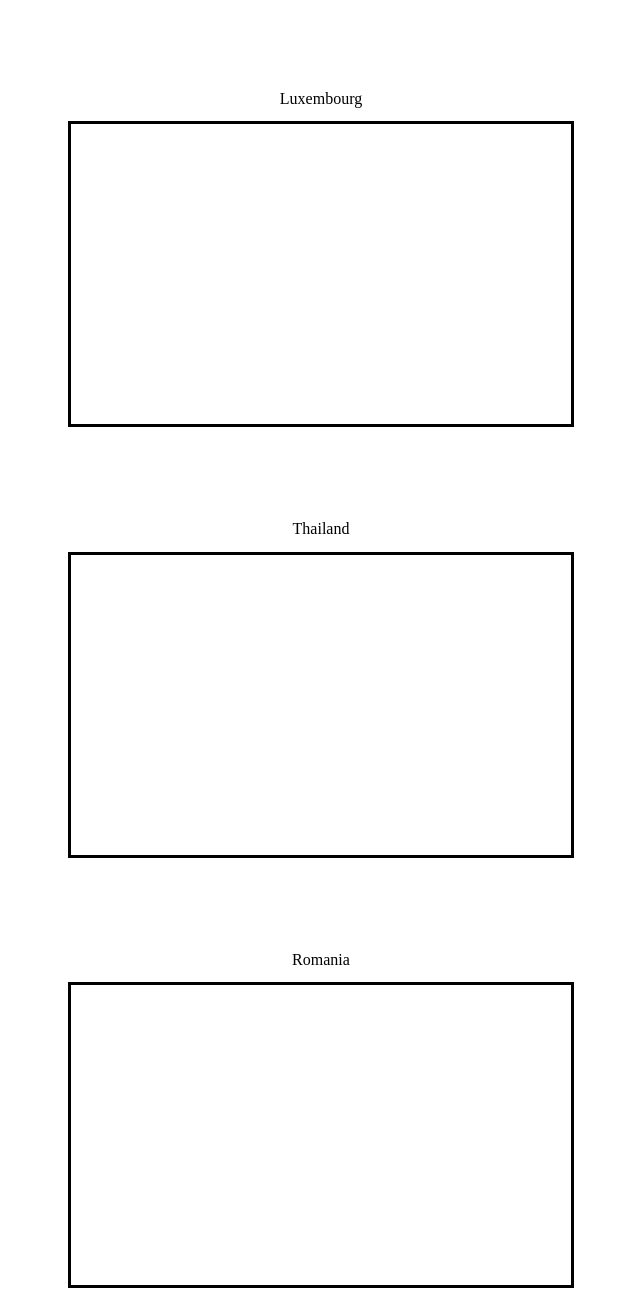
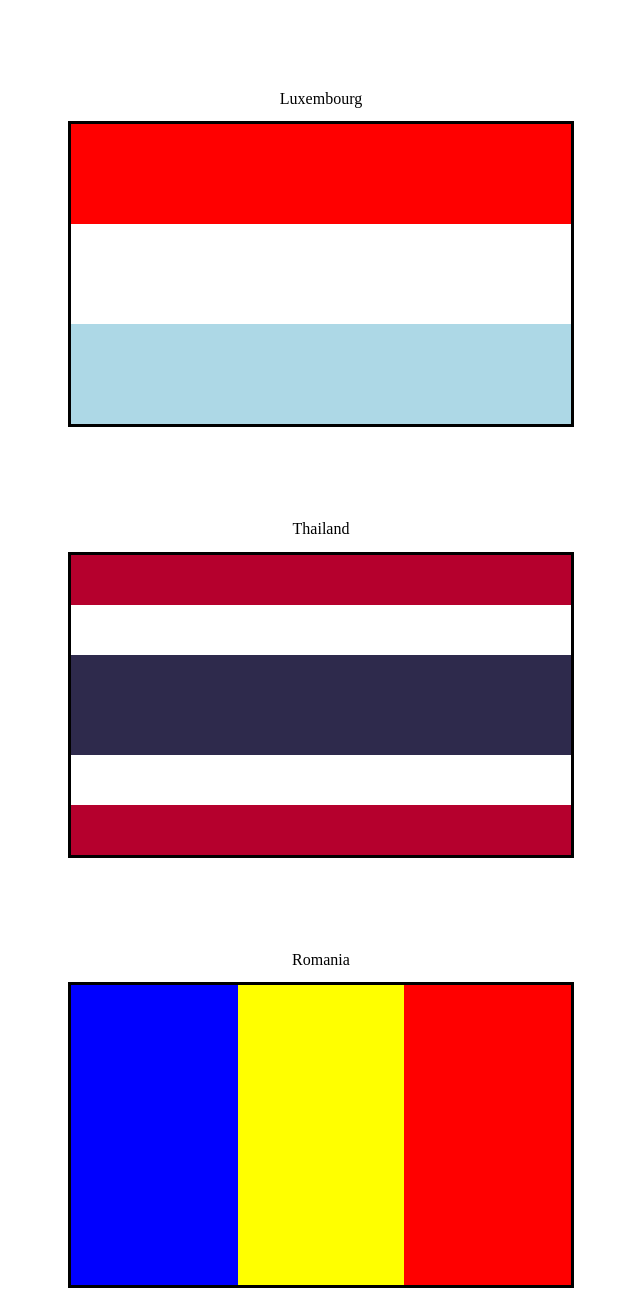
Before and after one commit to fullstack-decal-fa22/hw2-parkerlum, a plain HTML site: page index.html in a window 1280 px wide. Shown: the part 509-1800 px from the top of the page, without its empty margins (319-959 px from the left). Drawn offline with Linux system fonts and the light colour scheme.

Commit message:
finished

```diff
--- a/index.html
+++ b/index.html
@@ -37,19 +37,30 @@
     </div>
 
     <h2 class="label">Romania</h2>
-    <div class="flag" style="">
+    <div class="flag" style="display: flex; flex-direction: row;">
+      <div class="blue threehoriz"></div>
+      <div class="yellow threehoriz"></div>
+      <div class="red threehoriz"></div>
       <!-- insert flag here -->
     </div>
 
     <h2 class="label">Mexico</h2>
-    <div class="flag">
+    <div class="flag" style="display: flex; flex-direction: row;">
+      <div class="green threehoriz"></div>
+      <img src="eagle.png" class="threehoriz" style="align-self: center;">
+      <div class="red threehoriz"></div>
       <!-- insert flag here -->
     </div>
 
     <h2>Margin</h2>
     <div class="margin-container">
-      <div class="flag"></div>
-      <div class="flag"></div>
+      <div class="flag">
+
+      </div>
+
+      <div class="flag">
+
+      </div>
     </div>
 
     <h2>Padding</h2>
--- a/styles.css
+++ b/styles.css
@@ -25,6 +25,8 @@ h2 {
   width: 500px;
   border-style: solid;
   margin-bottom: 5rem;
+  margin-left: 5px;
+  margin-right: 5px;
 }
 
 .twovert {
@@ -32,6 +34,7 @@ h2 {
 }
 
 .threevert {
+  height: 33.3%
 }
 
 .threehoriz {
@@ -91,18 +94,38 @@ h2 {
   background-color: #000;
 }
 
+.red {
+  background-color: red;
+}
+
+.light-blue {
+  background-color: lightblue;
+}
+
+#white {
+  background-color: white;
+}
+
 /* BEGIN QUESTION 2 */
-
+.thailand-flag {
+  width: 100%;
+}
 .thailand-red {
   /* TODO */
+  height: 16.67%;
+  background-color: #B5002D;
 }
 
 .thailand-white {
   /* TODO */
+  height: 16.67%;
+  background-color: white;
 }
 
 .thailand-blue {
   /* TODO */
+  height: 33.33%;
+  background-color: #2E2A4C;
 }
 
 /* END QUESTION 2 */
@@ -143,6 +166,8 @@ h2 {
   border-style: solid;
   margin-bottom: 5rem;
   display: flex;
+  padding: 60px;
+
   justify-content: center;
 }
 
@@ -161,5 +186,11 @@ h2 {
   box-sizing: border-box;
   background-color: lightblue;
   background-clip: content-box, padding-box;
+  padding: 60px;
   /* TODO */
 }
+
+.label:hover {
+  color: orange;
+  font-size: 40px;
+}
```
